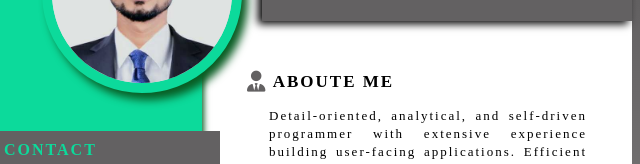
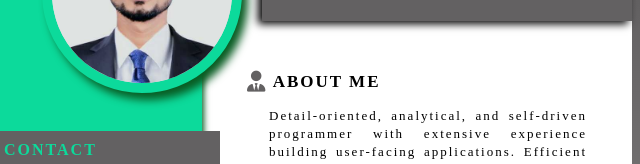
Before and after one commit to Ashrakul-hoque/Cv_Project, a plain HTML site: page index.html in a window 1280 px wide. Shown: the top 164 px of the page, 333-973 px from the left. Drawn offline with Linux system fonts and the light colour scheme.

Commit message:
Update index.html

```diff
--- a/index.html
+++ b/index.html
@@ -134,7 +134,7 @@
                 <p> WABSITE DESIGNER</p>
             </div>
             <div class="box-2">
-                <h2><i class="fa-solid fa-user-tie icons3"></i> ABOUTE ME </h2>
+                <h2><i class="fa-solid fa-user-tie icons3"></i> ABOUT ME </h2>
                 <p class="p2" style="text-align:justify">
                     Detail-oriented, analytical, and self-driven programmer with extensive experience building user-facing applications. Efficient and knowledgeable coder with skills in HTML, CSS, PHP, and JavaScript programming languages. Coordinated and collaborative team player with attention to detail, graphic design skills, and ability to contribute to code base improvement initiatives and UX improvement projects.
                 </p>
```
